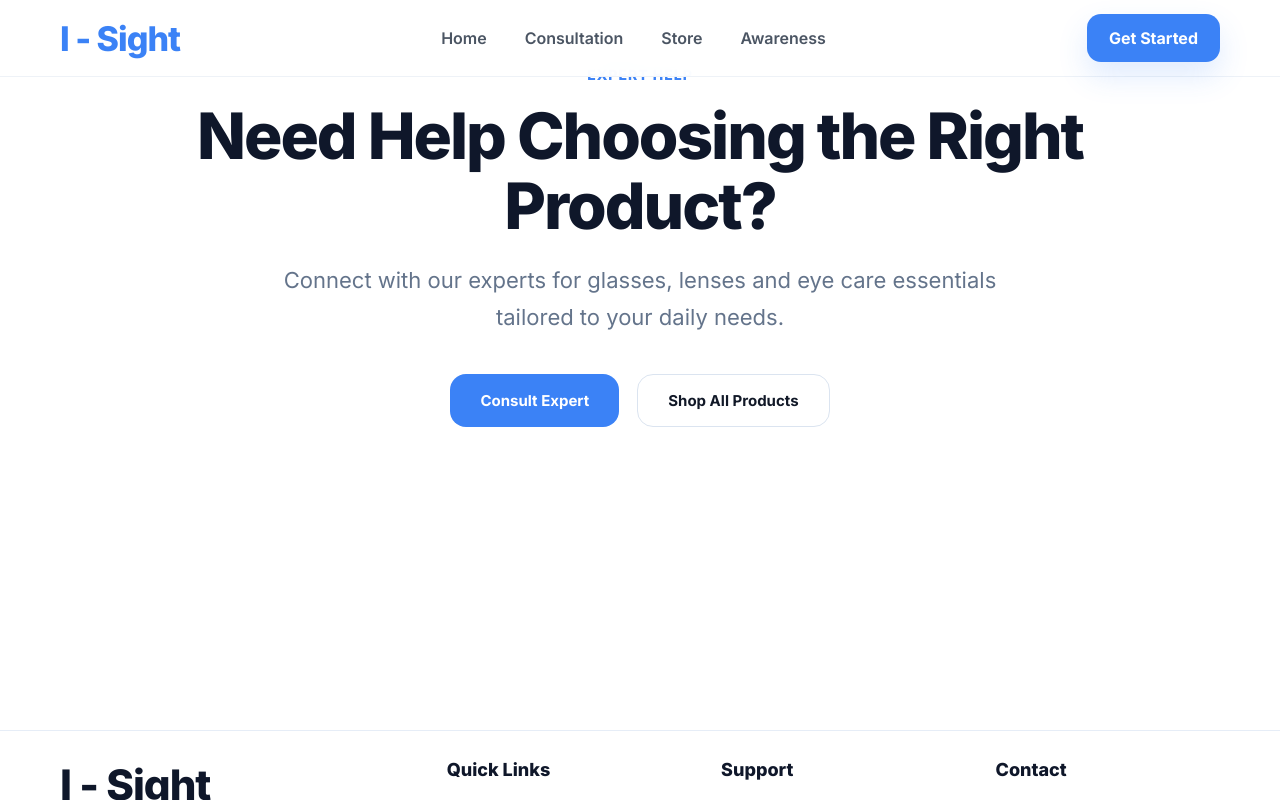
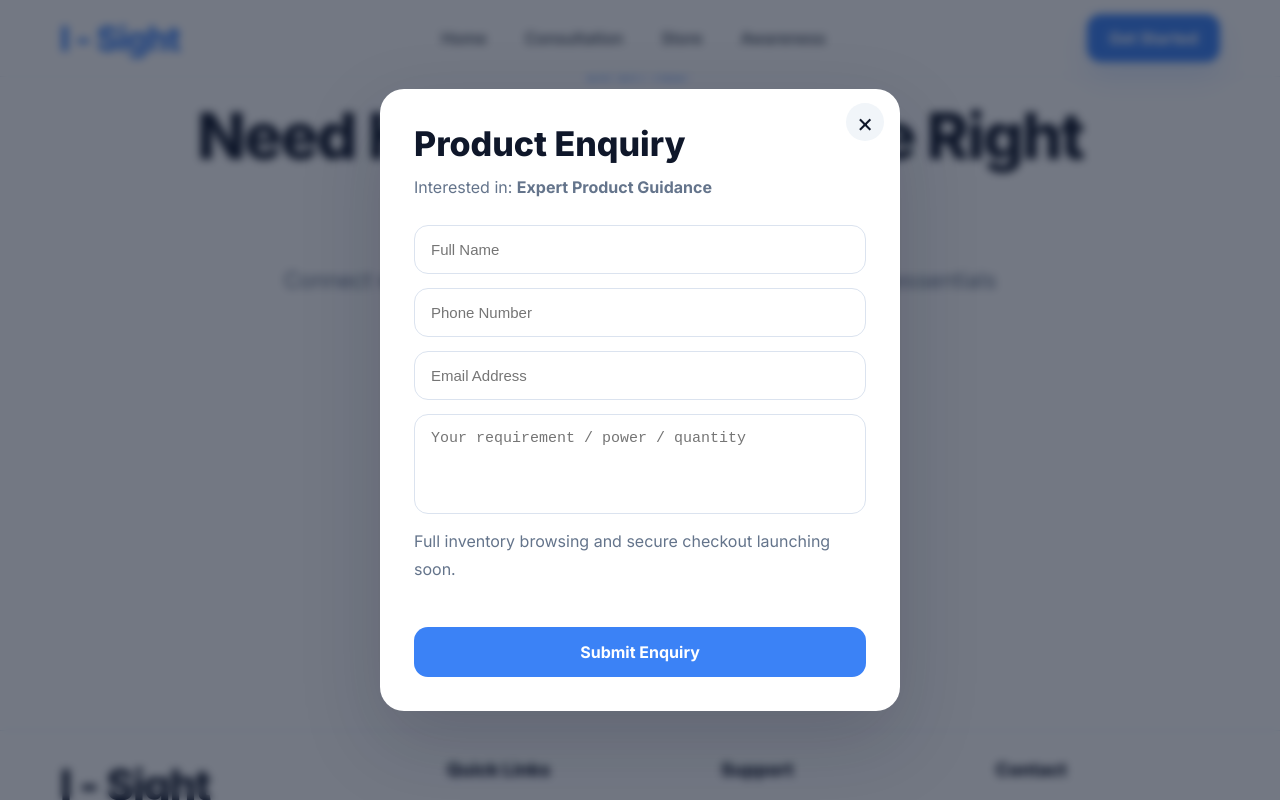
Before and after one commit to AdityaSharma-Git3207/I-Sight, a React (Vite) app: page /store in a window 1280 px wide. Both pictures are taken after a click on the button "Consult Expert". Shown: the part 2469-3269 px from the top of the page. Built offline with nearby package versions, Linux system fonts and the light colour scheme.

Commit message:
feat: add store enquiry modal with success toast

```diff
--- a/src/index.css
+++ b/src/index.css
@@ -1256,6 +1256,67 @@ img{
 
 }
 
+
+/* =========================
+   SUCCESS TOAST
+========================= */
+
+.success-toast{
+  position: fixed;
+  top: 96px;
+  right: 24px;
+  z-index: 9999;
+
+  background: #16a34a;
+  color: #ffffff;
+
+  padding: 14px 18px;
+  border-radius: 14px;
+
+  font-size: 15px;
+  font-weight: 700;
+  letter-spacing: .2px;
+
+  box-shadow: 0 18px 40px rgba(22,163,74,.22);
+
+  animation: toastSlide .35s ease;
+}
+
+/* =========================
+   ANIMATION
+========================= */
+
+@keyframes toastSlide{
+  from{
+    opacity: 0;
+    transform: translateX(28px);
+  }
+
+  to{
+    opacity: 1;
+    transform: translateX(0);
+  }
+}
+
+/* =========================
+   MOBILE
+========================= */
+
+@media(max-width:768px){
+
+.success-toast{
+  top: 82px;
+  right: 14px;
+  left: 14px;
+
+  text-align: center;
+  font-size: 14px;
+  padding: 13px 14px;
+}
+
+}
+
+
 /* =========================
    AWARENESS HERO
 ========================= */
--- a/src/pages/Store.jsx
+++ b/src/pages/Store.jsx
@@ -1,3 +1,4 @@
+import { useState } from "react";
 import { Link } from "react-router-dom";
 import Navbar from "../components/navbar";
 import Footer from "../components/Footer";
@@ -12,9 +13,40 @@ import sunglassesImg from "../assets/sunglasses.png";
 import accessoriesImg from "../assets/accessories.png";
 
 export default function Store() {
+  const [showModal, setShowModal] = useState(false);
+  const [selectedProduct, setSelectedProduct] = useState("");
+  const [toast, setToast] = useState(false);
+
+  const openEnquiry = (product) => {
+    setSelectedProduct(product);
+    setShowModal(true);
+  };
+
+  const closeModal = () => {
+    setShowModal(false);
+  };
+
+  const handleSubmit = (e) => {
+    e.preventDefault();
+
+    setShowModal(false);
+    setToast(true);
+
+    setTimeout(() => {
+      setToast(false);
+    }, 4000);
+  };
+
   return (
     <>
       <Navbar />
+
+      {/* TOAST */}
+      {toast && (
+        <div className="success-toast">
+          ✓ Enquiry submitted successfully
+        </div>
+      )}
 
       {/* HERO */}
       <section className="store-hero">
@@ -29,7 +61,10 @@ export default function Store() {
           </p>
 
           <div className="store-buttons">
-            <button>Shop Now</button>
+            <button onClick={() => openEnquiry("General Store Products")}>
+              Shop Now
+            </button>
+
             <Link to="/">Back Home</Link>
           </div>
         </div>
@@ -54,42 +89,54 @@ export default function Store() {
             <img src={glassesImg} alt="Eyeglasses" />
             <h3>Eyeglasses</h3>
             <p>Stylish frames for work, study and everyday wear.</p>
-            <button>Shop Now</button>
+            <button onClick={() => openEnquiry("Eyeglasses")}>
+              Shop Now
+            </button>
           </div>
 
           <div className="store-card">
             <img src={lensesImg} alt="Contact Lenses" />
             <h3>Contact Lenses</h3>
             <p>Comfortable lenses for clear, natural vision.</p>
-            <button>Shop Now</button>
+            <button onClick={() => openEnquiry("Contact Lenses")}>
+              Shop Now
+            </button>
           </div>
 
           <div className="store-card">
             <img src={eyedropsImg} alt="Eye Drops" />
             <h3>Eye Drops</h3>
             <p>Relief for dryness, strain and irritation.</p>
-            <button>Shop Now</button>
+            <button onClick={() => openEnquiry("Eye Drops")}>
+              Shop Now
+            </button>
           </div>
 
           <div className="store-card">
             <img src={cleanerImg} alt="Lens Care" />
             <h3>Lens Care</h3>
             <p>Cleaners, wipes and sprays for crystal clarity.</p>
-            <button>Shop Now</button>
+            <button onClick={() => openEnquiry("Lens Care")}>
+              Shop Now
+            </button>
           </div>
 
           <div className="store-card">
             <img src={sunglassesImg} alt="Sunglasses" />
             <h3>Sunglasses</h3>
             <p>UV protection with premium style.</p>
-            <button>Shop Now</button>
+            <button onClick={() => openEnquiry("Sunglasses")}>
+              Shop Now
+            </button>
           </div>
 
           <div className="store-card">
             <img src={accessoriesImg} alt="Accessories" />
             <h3>Accessories</h3>
             <p>Cases, chains, kits and essentials.</p>
-            <button>Shop Now</button>
+            <button onClick={() => openEnquiry("Accessories")}>
+              Shop Now
+            </button>
           </div>
         </div>
       </section>
@@ -106,8 +153,16 @@ export default function Store() {
         </p>
 
         <div className="store-cta-buttons">
-          <button>Consult Expert</button>
-          <button className="secondary-btn">Shop All Products</button>
+          <button onClick={() => openEnquiry("Expert Product Guidance")}>
+            Consult Expert
+          </button>
+
+          <button
+            className="secondary-btn"
+            onClick={() => openEnquiry("Full Product Range")}
+          >
+            Shop All Products
+          </button>
         </div>
       </section>
 
@@ -115,6 +170,63 @@ export default function Store() {
       <div className="store-footer-wrap">
         <Footer />
       </div>
+
+      {/* MODAL */}
+      {showModal && (
+        <div className="modal-overlay" onClick={closeModal}>
+          <div
+            className="consult-modal"
+            onClick={(e) => e.stopPropagation()}
+          >
+            <button className="modal-close" onClick={closeModal}>
+              ×
+            </button>
+
+            <h2>Product Enquiry</h2>
+
+            <p>
+              Interested in: <strong>{selectedProduct}</strong>
+            </p>
+
+            <form
+              className="consult-form"
+              onSubmit={handleSubmit}
+            >
+              <input
+                type="text"
+                placeholder="Full Name"
+              />
+
+              <input
+                type="text"
+                placeholder="Phone Number"
+              />
+
+              <input
+                type="email"
+                placeholder="Email Address"
+              />
+
+              <textarea
+                rows="4"
+                placeholder="Your requirement / power / quantity"
+              ></textarea>
+
+              <p className="launch-note">
+                Full inventory browsing and secure checkout
+                launching soon.
+              </p>
+
+              <button
+                type="submit"
+                className="submit-btn"
+              >
+                Submit Enquiry
+              </button>
+            </form>
+          </div>
+        </div>
+      )}
     </>
   );
 }
```
